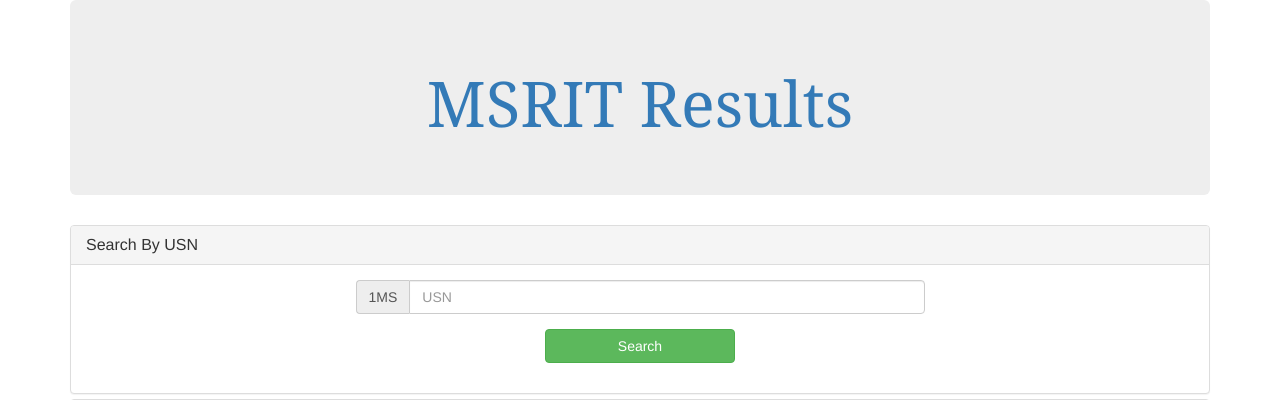
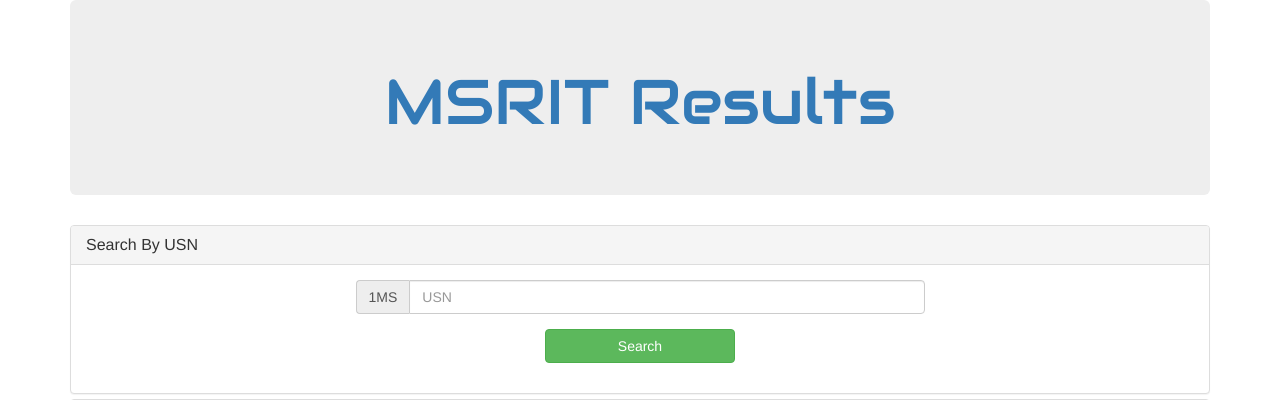
Before and after one commit to TechGeekMe/MSRIT-Results, a Django app: page / in a window 1280 px wide. Shown: the top 400 px of the page. Run offline with Django 3.2, Linux system fonts and the light colour scheme; some libraries are stand-ins or nearby versions; some web fonts are replaced.

Commit message:
addded new font to jumbotron

```diff
--- a/results_app/templates/results_app/index.html
+++ b/results_app/templates/results_app/index.html
@@ -7,13 +7,14 @@
         <meta name="viewport" content="width=device-width, initial-scale=1">
         <title>MSRIT Results</title>
         <link href="https://maxcdn.bootstrapcdn.com/bootswatch/3.3.4/darkly/bootstrap.min.css" rel="stylesheet"/>
-    </head>
+        <link href='http://fonts.googleapis.com/css?family=Audiowide&effect=outline' rel='stylesheet' type='text/css'>
+     </head>
 
     <body style="padding-bottom: 70px;">
         <div class="container">
             <a href="{% url 'results_app:index' %}">
                 <div class="jumbotron">
-                    <h1 align="center" style="font-family:Georgia, 'Times New Roman', Times, serif;">MSRIT Results</h1>
+                    <h1 align="center" style="font-family:'Audiowide', 'Times New Roman', serif;" class="font-effect-outline">MSRIT Results</h1>
                 </div>
             </a>
             <div class="panel-group" id="collapse">
--- a/results_app/templates/results_app/notFound.html
+++ b/results_app/templates/results_app/notFound.html
@@ -7,13 +7,14 @@
     <meta name="viewport" content="width=device-width, initial-scale=1">
     <title>MSRIT Results</title>
     <link href="https://maxcdn.bootstrapcdn.com/bootswatch/3.3.4/darkly/bootstrap.min.css" rel="stylesheet" />
+    <link href='http://fonts.googleapis.com/css?family=Audiowide&effect=outline' rel='stylesheet' type='text/css'>
 </head>
 
 <body style="padding-bottom: 70px;">
     <div class="container">
         <a href="{% url 'results_app:index' %}">
             <div class="jumbotron">
-                <h1 align="center" style="font-family:Georgia, 'Times New Roman', Times, serif;">MSRIT Results</h1>
+                <h1 align="center" style="font-family:'Audiowide', 'Times New Roman', serif;" class="font-effect-outline">MSRIT Results</h1>
             </div>
         </a>
         <div class="panel panel-danger">
--- a/results_app/templates/results_app/sem_results.html
+++ b/results_app/templates/results_app/sem_results.html
@@ -7,13 +7,17 @@
     <meta name="viewport" content="width=device-width, initial-scale=1">
     <title>MSRIT Results</title>
     <link href="https://maxcdn.bootstrapcdn.com/bootswatch/3.3.4/darkly/bootstrap.min.css" rel="stylesheet" />
+    <link href='http://fonts.googleapis.com/css?family=Audiowide&effect=outline' rel='stylesheet' type='text/css'>
 </head>
+
+
+
 
 <body style="padding-bottom: 70px;" onload="document.getElementById('{{ sort }}').selected=true;">
     <div class="container">
         <a href="{% url 'results_app:index' %}">
             <div class="jumbotron">
-                <h1 align="center" style="font-family:Georgia, 'Times New Roman', Times, serif;">MSRIT Results</h1>
+                <h1 align="center" style="font-family:'Audiowide', 'Times New Roman', serif;" class="font-effect-outline">MSRIT Results</h1>
             </div>
         </a>
         <div class="panel panel-default">
--- a/results_app/templates/results_app/student_name_list.html
+++ b/results_app/templates/results_app/student_name_list.html
@@ -7,13 +7,14 @@
     <meta name="viewport" content="width=device-width, initial-scale=1">
     <title>MSRIT Results</title>
     <link href="https://maxcdn.bootstrapcdn.com/bootswatch/3.3.4/darkly/bootstrap.min.css" rel="stylesheet" />
+    <link href='http://fonts.googleapis.com/css?family=Audiowide&effect=outline' rel='stylesheet' type='text/css'>
 </head>
 
 <body style="padding-bottom: 70px;">
     <div class="container">
         <a href="{% url 'results_app:index' %}">
             <div class="jumbotron">
-                <h1 align="center" style="font-family:Georgia, 'Times New Roman', Times, serif;">MSRIT Results</h1>
+                <h1 align="center" style="font-family:'Audiowide', 'Times New Roman', serif;" class="font-effect-outline">MSRIT Results</h1>
             </div>
         </a>
 
--- a/results_app/templates/results_app/student_result.html
+++ b/results_app/templates/results_app/student_result.html
@@ -7,6 +7,7 @@
     <meta name="viewport" content="width=device-width, initial-scale=1">
     <title>MSRIT Results</title>
     <link href="https://maxcdn.bootstrapcdn.com/bootswatch/3.3.4/darkly/bootstrap.min.css" rel="stylesheet" />
+    <link href='http://fonts.googleapis.com/css?family=Audiowide&effect=outline' rel='stylesheet' type='text/css'>
     <style>
         .panel{min-height:120px}
     </style>
@@ -16,7 +17,7 @@
     <div class="container">
         <a href="{% url 'results_app:index' %}">
             <div class="jumbotron">
-                <h1 align="center" style="font-family:Georgia, 'Times New Roman', Times, serif;">MSRIT Results</h1>
+                <h1 align="center" style="font-family:'Audiowide', 'Times New Roman', serif;" class="font-effect-outline">MSRIT Results</h1>
             </div>
         </a>
 
--- a/results_app/templates/results_app/subject_results.html
+++ b/results_app/templates/results_app/subject_results.html
@@ -7,13 +7,14 @@
     <meta name="viewport" content="width=device-width, initial-scale=1">
     <title>MSRIT Results</title>
     <link href="https://maxcdn.bootstrapcdn.com/bootswatch/3.3.4/darkly/bootstrap.min.css" rel="stylesheet" />
+    <link href='http://fonts.googleapis.com/css?family=Audiowide&effect=outline' rel='stylesheet' type='text/css'>
 </head>
 
 <body style="padding-bottom: 70px;" onload="document.getElementById('{{ sort }}').selected=true;">
     <div class="container">
         <a href="{% url 'results_app:index' %}">
             <div class="jumbotron">
-                <h1 align="center" style="font-family:Georgia, 'Times New Roman', Times, serif;">MSRIT Results</h1>
+                <h1 align="center" style="font-family:'Audiowide', 'Times New Roman', serif;" class="font-effect-outline">MSRIT Results</h1>
             </div>
         </a>
 
```
